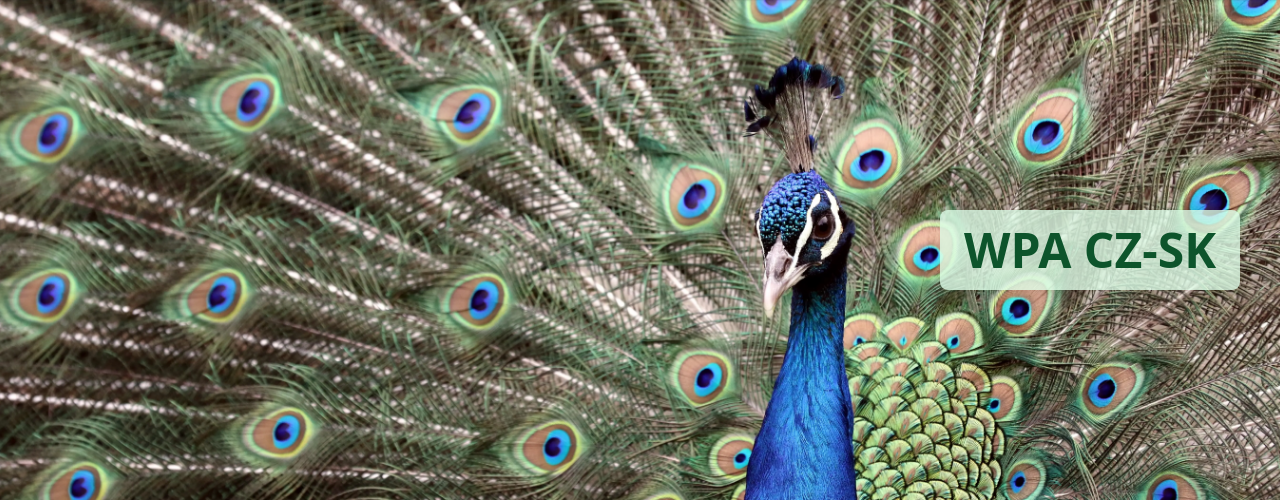
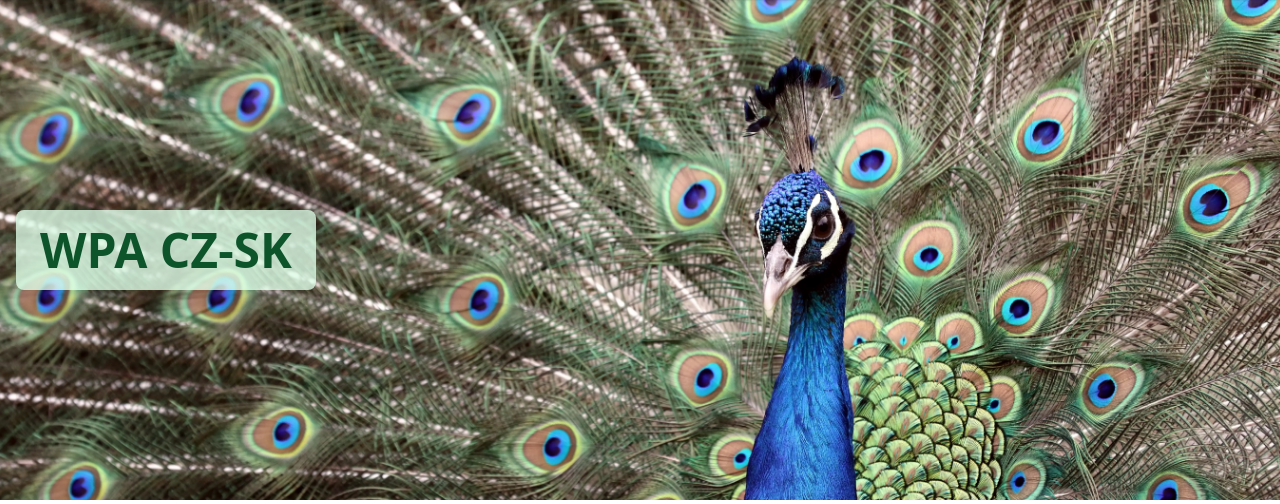
Before and after one commit to matus-kocik/wpa-cz-sk, a Django app: page / in a window 1280 px wide. Shown: the part 104-608 px from the top of the page. Run offline with Django 5.2, Linux system fonts and the light colour scheme; style sheets or scripts are compiled from the project's sources.

Commit message:
change styles

```diff
--- a/templates/base.html
+++ b/templates/base.html
@@ -12,9 +12,7 @@
 
     <!-- Top Bar -->
     <section class="py-2 bg-green-100">
-      <div
-        class="max-w-7xl mx-auto px-4 flex justify-between items-center flex-wrap"
-      >
+      <div class="container mx-auto px-4 flex justify-between items-center flex-wrap">
         <div class="flex items-center space-x-4">
           <small class="flex flex-col sm:flex-row sm:space-x-6 text-sm">
             <a href="tel:+420602419057" class="flex items-center space-x-1 text-green-900 hover:text-green-700">
@@ -46,9 +44,7 @@
     <!-- Main Navigation -->
     <section>
       <nav class="bg-green-200 shadow sticky top-0 z-50">
-        <div
-          class="max-w-7xl mx-auto px-4 flex items-center justify-between h-16"
-        >
+        <div class="container mx-auto px-4 flex items-center justify-between h-16">
         <a href="{% url 'home' %}" class="flex items-center space-x-2">
           <img src="{% static 'images/wpa-logo-square.png' %}" alt="WPA Logo" style="height: 60px;" class="w-auto object-contain">
           <span class="text-lg font-bold text-green-900 leading-tight">
@@ -110,15 +106,16 @@
 <section class="relative">
   <img src="{% static 'images/pav-1.webp' %}" class="w-full h-[500px] object-cover">
 
-      <div class="absolute inset-0 flex items-center justify-end pr-10">
-        <div class="px-6 py-4 rounded-lg shadow-lg max-w-xl text-right text-green-900"
-            style="background-color: rgba(220, 252, 231, 0.8);">
+  <div class="absolute inset-0 flex items-center">
+    <div class="container mx-auto px-4">
+      <div class="inline-block px-6 py-4 rounded-lg shadow-lg text-left text-green-900" style="background-color: rgba(220, 252, 231, 0.8);">
         <h1 class="text-5xl font-bold mb-0">WPA CZ-SK</h1>
       {% comment %}
       <a href="#" class="inline-block mt-4 px-6 py-3 bg-green-500 hover:bg-green-600 text-white rounded-full text-lg">
         Přihláška pro nové členy
       </a>
       {% endcomment %}
+      </div>
     </div>
   </div>
 </section>
```
Lines whose indentation alone changed are shown as unchanged.
